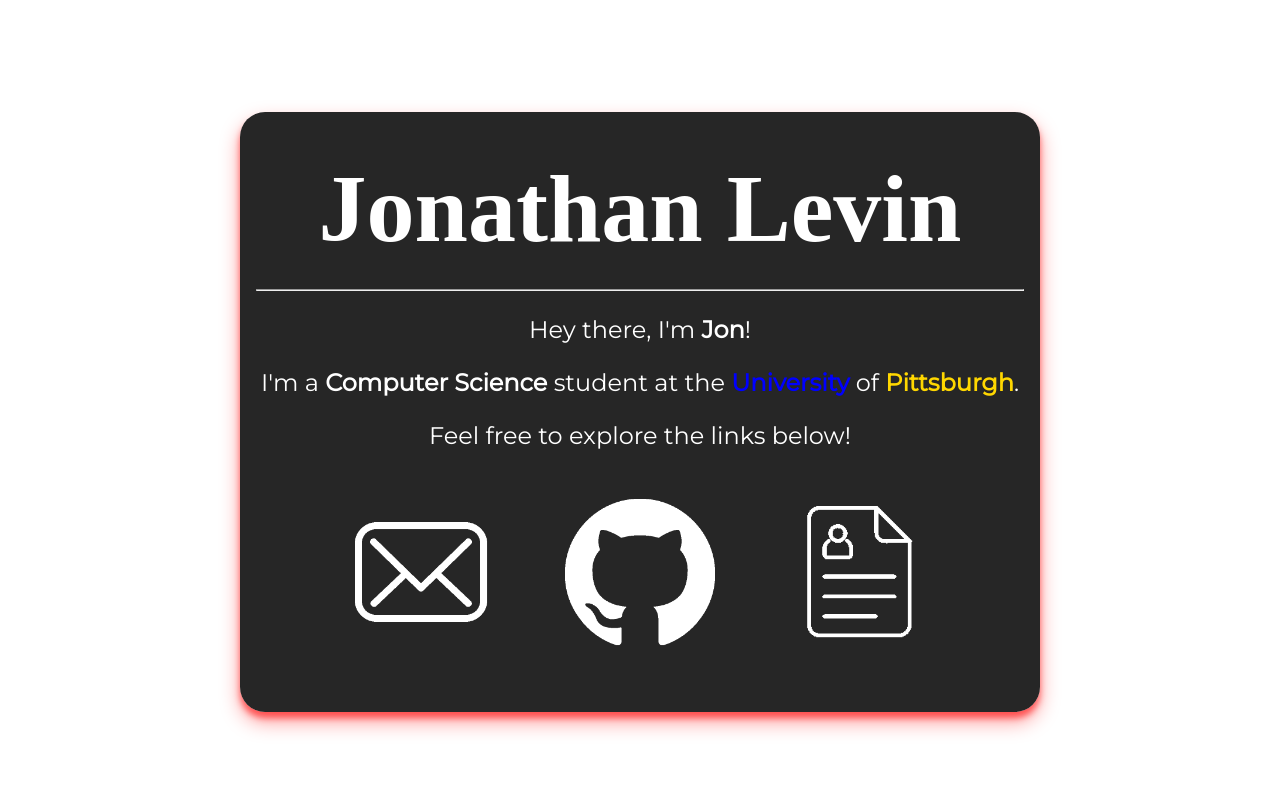
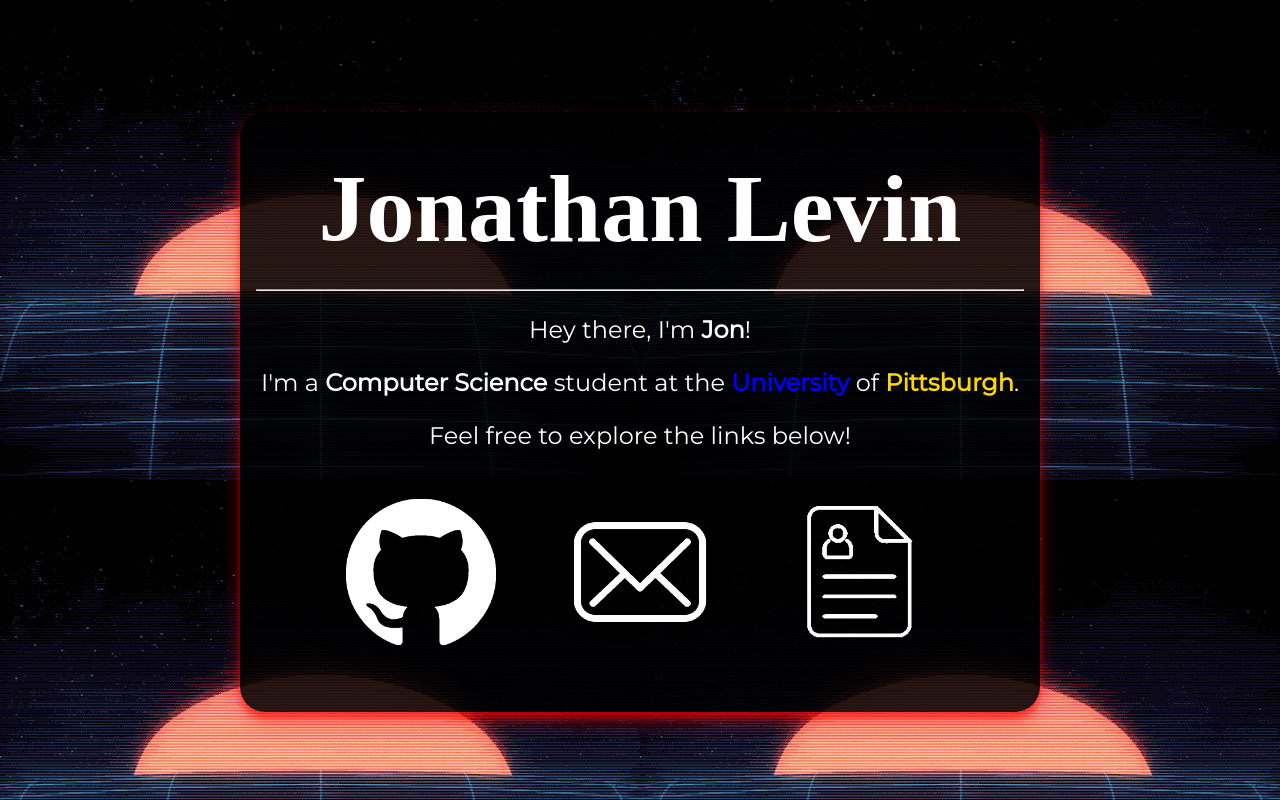
Before and after one commit to jon-lev/jon-lev.github.io, a plain HTML site: page index.html in a window 1280 px wide. Drawn offline with Linux system fonts and the light colour scheme.

Commit message:
Updated Resume, Added Background B)

```diff
--- a/index.html
+++ b/index.html
@@ -7,6 +7,7 @@
     justify-content: center;
     margin:auto;
     color: rgb(255,255,255);
+    background-image:url('images/background.gif'); background-repeat:repeat;
   }
   p{
     font-size: 18pt;
@@ -53,8 +54,8 @@
         <p>I'm a <strong>Computer Science</strong> student at the <strong style = "color:blue">University </strong> of <strong style = "color:#FFD700"></style>Pittsburgh</strong></style>.</p>
         <p>Feel free to explore the links below!</p>
         <br>
+        <a href="https://github.com/jon-lev"><img class = "links" src = "images/GitHub-Mark.png"></a>
         <a href="mailto:jonlevin123@gmail.com"><img class = "links" src = "images/email.png"></a>
-        <a href="https://github.com/jon-lev"><img class = "links" src = "images/GitHub-Mark.png"></a>
         <a href="./resume.pdf"><img class = "links" src = "images/resume.png"></a>
         <br>
       </div>
```
Also changed, not shown: images/background.gif (added), 1 other file.
